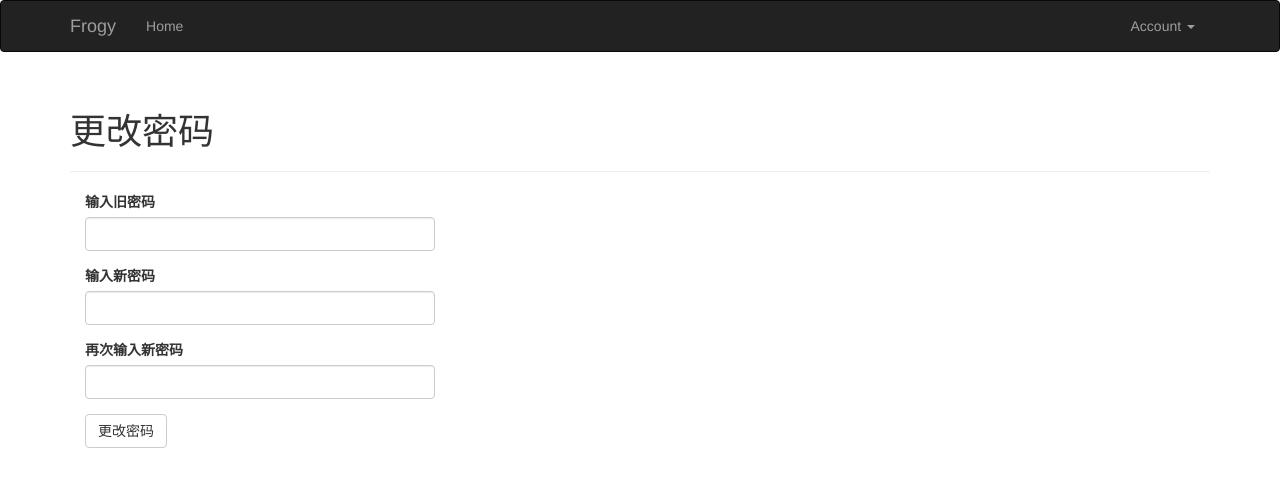
After one commit to wallaceplayfrog/flask_blog, a Flask app: page /auth/change-password in a window 1280 px wide. The commit adds this page. Shown: the top 487 px of the page. Run offline with Flask 2, Linux system fonts and the light colour scheme; a user stored in the database is signed in; some libraries are stand-ins or nearby versions.

Commit message:
qq邮箱可用，更改密码

```diff
--- a/app/auth/forms.py
+++ b/app/auth/forms.py
@@ -3,6 +3,15 @@ from wtforms import StringField, PasswordField, BooleanField, SubmitField
 from wtforms.validators import DataRequired, Length, Email, Regexp, EqualTo
 from wtforms import ValidationError
 from ..models import User
+
+
+class ChangePasswordForm(FlaskForm):
+    old_password = PasswordField('输入旧密码', validators=[DataRequired()])
+    password = PasswordField('输入新密码', validators=[
+        DataRequired(), EqualTo('password2', message='两次输入的密码必须一致。')])
+    password2 = PasswordField('再次输入新密码',
+                              validators=[DataRequired()])
+    submit = SubmitField('更改密码')
 
 
 class RegistrationForm(FlaskForm):
--- a/app/auth/views.py
+++ b/app/auth/views.py
@@ -2,10 +2,25 @@ from flask import render_template, redirect, request, url_for, flash
 from . import auth
 from flask_login import login_user, login_required, logout_user, current_user
 from ..models import User
-from .forms import LoginForm, RegistrationForm
+from .forms import LoginForm, RegistrationForm, ChangePasswordForm
 from .. import db
 from ..email import send_email
 
+
+@auth.route('/change-password', methods=['GET', 'POST'])
+@login_required
+def change_password():
+    form = ChangePasswordForm()
+    if form.validate_on_submit():
+        if current_user.verify_password(form.old_password.data):
+            current_user.password = form.password.data
+            db.session.add(current_user)
+            db.session.commit()
+            flash('密码更改完成')
+            return redirect(url_for('main.index'))
+        else:
+            flash('密码不一致')
+    return render_template("auth/change_password.html", form=form)
 
 # 重新发送账户确认邮件
 @auth.route('/confirm')
--- a/app/email.py
+++ b/app/email.py
@@ -9,7 +9,9 @@ def send_async_email(app, msg):
 
 def send_email(to, subject, template, **kwargs):
     app = current_app._get_current_object()
-    msg = Message(app.config['FLASKY_MAIL_SUBJECT_PREFIX'] + subject, sender = app.config['FLASKY_MAIL_SENDER'], recipients=[to])
+    msg = Message(subject=app.config['FLASKY_MAIL_SUBJECT_PREFIX'] + ' ' + subject,
+        sender = app.config['MAIL_DEFAULT_SENDER'],
+        recipients=[to])
     msg.body = render_template(template + '.txt', **kwargs)
     msg.html = render_template(template + '.html', **kwargs)
     thr = Thread(target=send_async_email, args=[app, msg])
--- /dev/null
+++ b/app/templates/auth/change_password.html
@@ -0,0 +1,13 @@
+{% extends "base.html" %}
+{% import "bootstrap/wtf.html" as wtf %}
+
+{% block title %}Frogy - 更改密码{% endblock %}
+
+{% block page_content %}
+<div class="page-header">
+    <h1>更改密码</h1>
+</div>
+<div class="col-md-4">
+    {{ wtf.quick_form(form) }}
+</div>
+{% endblock %}
--- a/app/templates/base.html
+++ b/app/templates/base.html
@@ -26,7 +26,13 @@
             </ul>
             <ul class="nav navbar-nav navbar-right">
                 {% if current_user.is_authenticated %}
-                <li><a href="{{ url_for('auth.logout') }}">Log Out</a></li>
+                <li class="dropdown">
+                    <a href="#" class="dropdown-toggle" data-toggle="dropdown">Account <b class="caret"></b></a>
+                    <ul class="dropdown-menu">
+                        <li><a href="{{ url_for('auth.change_password') }}">Change Password</a></li>
+                        <li><a href="{{ url_for('auth.logout') }}">Log Out</a></li>
+                    </ul>
+                </li>
                 {% else %}
                 <li><a href="{{ url_for('auth.login') }}">Log In</a></li>
                 {% endif %}
```
Also changed, not shown: config.py (+12 -9 lines), data-dev.sqlite.
